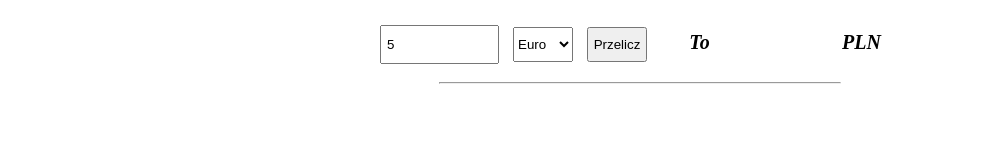
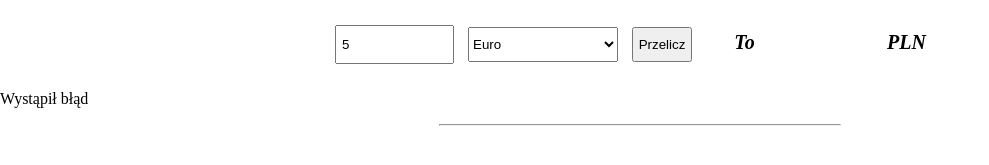
Before and after one commit to grzegorzkmiotek/currency-converter, a plain HTML site: page index.html in a window 1280 px wide. Both pictures are taken after typing "5" into the empty fields and a click on the button "Przelicz". Shown: the part 103-268 px from the top of the page, without its empty margins (0-989 px from the left). Drawn offline with Linux system fonts and the light colour scheme; no server answers.

Commit message:
corrected

```diff
--- a/index.html
+++ b/index.html
@@ -23,7 +23,7 @@
 				required
 				min="0.01"
 				step="0.01" />
-			<select id="from-currency" class="container">
+			<select id="from-currency" class="container currency-container">
 				<option value="EUR">Euro</option>
 				<option value="USD">Dolar amerykański</option>
 				<option value="CHF">Frank szwajcarski</option>
@@ -34,6 +34,7 @@
 			<p id="result" class="box"></p>
 			<p class="box">PLN</p>
 		</form>
-		<hr width="400" />
+		<p id="error"></p>
+		<hr class="hr" />
 	</body>
 </html>
--- a/index.js
+++ b/index.js
@@ -1,36 +1,38 @@
+const errorLabel = document.getElementById("error");
+
 async function fetchExchangeRate(currencyCode) {
 	const url = `https://api.nbp.pl/api/exchangerates/rates/a/${currencyCode}`;
+	try {
 		const response = await fetch(url);
 
 		if (!response.ok) {
 			throw new Error(`Nie udało się...${response.statusText}`);
 		}
 		const data = await response.json();
-	return data.rates[0].mid;
+		return data?.rates?.[0]?.mid;
+	} catch {
+		throw new Error(`Błąd Api`);
+	}
 }
 
 function convertCurrency(event) {
 	event.preventDefault();
+	errorLabel.innerText = "";
 	const code = document.querySelector("#from-currency").value;
 	const amount = document.querySelector("#amount").value;
-	// if (rate) {
-	// 	const result = rate * amount;
-	// 	document.querySelector("#result").innerText = result.toFixed(2);
-	// } else {
-	// 	// wyświetlenie błędu użytkownikowi
-	// }
 
 	fetchExchangeRate(code)
 		.then((rate) => {
+			if (rate) {
 				const result = rate * amount;
 				document.querySelector("#result").innerText = result.toFixed(2);
+			} else {
+				errorLabel.innerText = "Wystąpił błąd";
+			}
 		})
-		.catch((error) => {
-			console.error(`Wystąpił błąd! ${error}`);
-			// document.createElement("li").innerText =
-			// ''`Wystąpił błąd! ${error}`spróbuj później...'
+		.catch(() => {
+			errorLabel.innerText = "Wystąpił błąd";
 		});
-	return data?.rates?.[0]?.mid;
 }
 document
 	.querySelector("#income-form")
--- a/style.css
+++ b/style.css
@@ -30,14 +30,19 @@
 	padding: 0px;
 	margin-right: 10px;
 }
+.currency-container {
+	width: 150px;
+}
 .box {
 	display: inline-block;
-
 	width: 67px;
 	padding: 0px 5px;
 	font-style: italic;
 	font-weight: bold;
 	font-size: 20px;
+}
+.hr {
+	width: 400px;
 }
 @media only screen and (max-width: 700px) {
 	.body {
@@ -46,7 +51,7 @@
 	.image {
 		text-align: center;
 	}
-	hr {
+	.hr {
 		width: 200px;
 	}
 }
```
Lines whose indentation alone changed are shown as unchanged.
